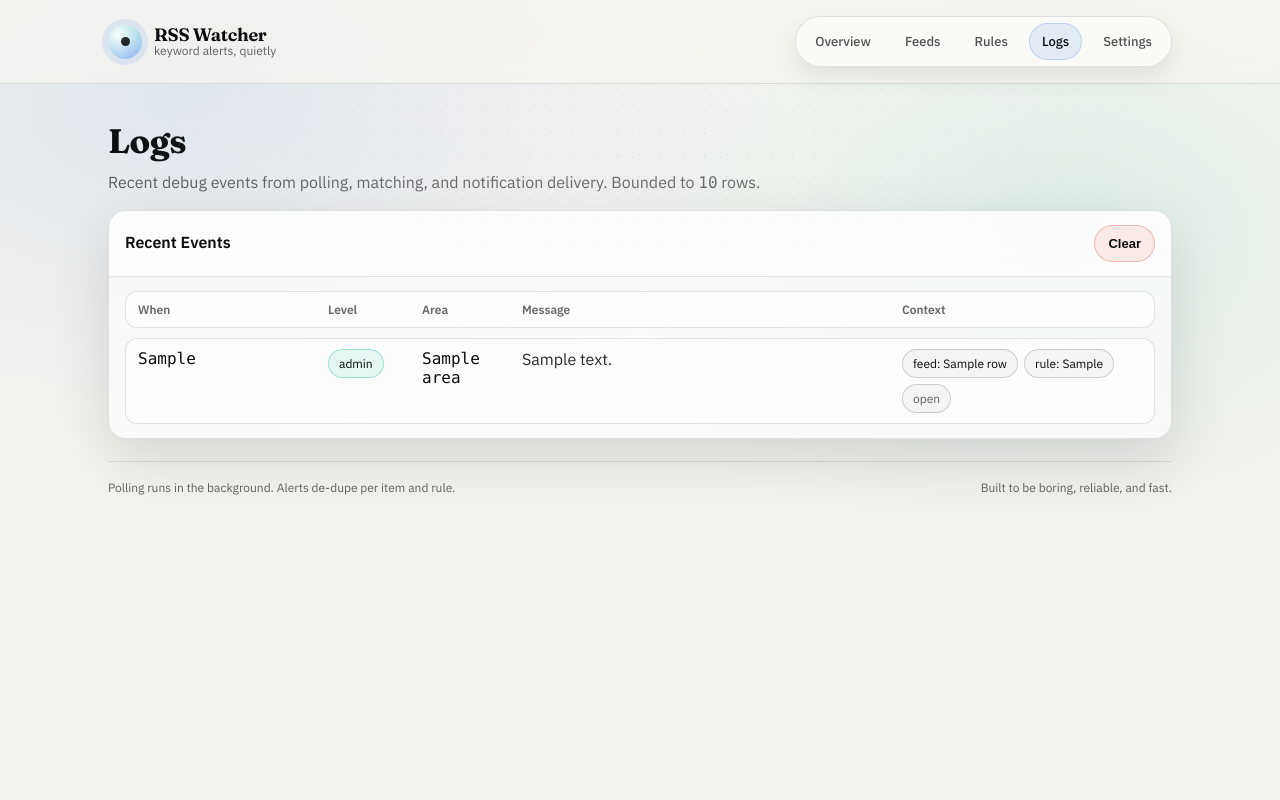
After one commit to cjwillin/rss-watcher, a FastAPI app: template rss_watcher/templates/logs.html in a window 1280 px wide. The commit adds this page. Run offline with FastAPI, Linux system fonts and the light colour scheme; the template is opened without the code that fills it: most values are stand-ins (such as "Sample title", 1, 10 or a date in 2020).

Commit message:
Add logs tab and end-to-end test
- App log table + /logs UI for debug visibility\n- Log poll/feed/match/notify outcomes\n- Add pytest+respx e2e test + CI step

```diff
--- /dev/null
+++ b/requirements-dev.txt
@@ -0,0 +1,3 @@
+pytest==8.3.4
+pytest-asyncio==0.25.3
+respx==0.22.0
--- a/rss_watcher/main.py
+++ b/rss_watcher/main.py
@@ -206,3 +206,34 @@ def settings_save(
         db.kv_set(con, "smtp_from", smtp_from.strip())
         db.kv_set(con, "smtp_to", smtp_to.strip())
     return RedirectResponse("/settings", status_code=303)
+
+
+@app.get("/logs", response_class=HTMLResponse)
+def logs_page(request: Request):
+    with db.connect() as con:
+        rows = con.execute(
+            """
+            SELECT l.id, l.ts, l.level, l.area, l.message, l.feed_id, l.rule_id, l.entry_link, l.error,
+                   f.name AS feed_name,
+                   r.keyword AS rule_keyword
+            FROM app_log l
+            LEFT JOIN feeds f ON f.id = l.feed_id
+            LEFT JOIN rules r ON r.id = l.rule_id
+            ORDER BY l.id DESC
+            LIMIT 250
+            """
+        ).fetchall()
+        max_rows = (db.kv_get(con, "log_max_rows", "2000") or "2000").strip()
+    return templates.TemplateResponse(
+        request,
+        "logs.html",
+        {"rows": rows, "max_rows": max_rows},
+    )
+
+
+@app.post("/logs/clear")
+def logs_clear():
+    with db.connect() as con:
+        con.execute("DELETE FROM app_log")
+        db.log_write(con, level="info", area="ui", message="logs cleared")
+    return RedirectResponse("/logs", status_code=303)
--- a/rss_watcher/static/app.css
+++ b/rss_watcher/static/app.css
@@ -426,3 +426,65 @@ input:focus, select:focus{
 @media (prefers-reduced-motion: reduce){
   .lift{ animation:none; }
 }
+
+.table{
+  display:grid;
+  gap: 10px;
+}
+.t-head{
+  display:grid;
+  grid-template-columns: 180px 84px 90px minmax(240px, 1fr) 240px;
+  gap: 10px;
+  padding: 10px 12px;
+  border: 1px solid var(--line);
+  border-radius: var(--radius2);
+  background: rgba(255,255,255,.70);
+  font-size: 12px;
+  color: var(--muted);
+  font-weight: 600;
+}
+.t-row{
+  border: 1px solid var(--line);
+  border-radius: var(--radius2);
+  background: rgba(255,255,255,.62);
+  overflow:hidden;
+}
+.t-row.is-err{
+  border-color: rgba(217,45,32,.20);
+  background: rgba(217,45,32,.05);
+}
+.t-sum{
+  list-style:none;
+  display:grid;
+  grid-template-columns: 180px 84px 90px minmax(240px, 1fr) 240px;
+  gap: 10px;
+  padding: 10px 12px;
+  cursor:pointer;
+  align-items:start;
+}
+.t-sum::-webkit-details-marker{ display:none; }
+.t-msg{
+  color: rgba(11,12,14,.88);
+}
+.t-ctx{
+  display:flex;
+  flex-wrap:wrap;
+  gap: 6px;
+  justify-content:flex-start;
+}
+.pre{
+  margin: 0;
+  padding: 12px;
+  border-top: 1px solid var(--line);
+  background: rgba(11,12,14,.03);
+  overflow:auto;
+  font-size: 12px;
+  line-height: 1.35;
+}
+@media (max-width: 980px){
+  .t-head{ display:none; }
+  .t-sum{
+    grid-template-columns: 1fr;
+    gap: 8px;
+  }
+}
--- a/rss_watcher/templates/base.html
+++ b/rss_watcher/templates/base.html
@@ -26,6 +26,7 @@
           <a class="navlink {% if active == 'home' %}is-active{% endif %}" href="/">Overview</a>
           <a class="navlink {% if active == 'feeds' %}is-active{% endif %}" href="/feeds">Feeds</a>
           <a class="navlink {% if active == 'rules' %}is-active{% endif %}" href="/rules">Rules</a>
+          <a class="navlink {% if active == 'logs' %}is-active{% endif %}" href="/logs">Logs</a>
           <a class="navlink {% if active == 'settings' %}is-active{% endif %}" href="/settings">Settings</a>
         </nav>
       </div>
--- /dev/null
+++ b/rss_watcher/templates/logs.html
@@ -0,0 +1,52 @@
+{% set active = 'logs' %}
+{% extends "base.html" %}
+{% block content %}
+  <section class="page-h">
+    <h2>Logs</h2>
+    <p class="muted">Recent debug events from polling, matching, and notification delivery. Bounded to <span class="mono">{{ max_rows }}</span> rows.</p>
+  </section>
+
+  <section class="grid">
+    <div class="card wide">
+      <div class="card-h">
+        <div class="card-t">Recent Events</div>
+        <form method="post" action="/logs/clear" onsubmit="return confirm('Clear all logs?');">
+          <button class="btn danger" type="submit">Clear</button>
+        </form>
+      </div>
+      <div class="card-b">
+        {% if rows %}
+          <div class="table">
+            <div class="t-head">
+              <div>When</div>
+              <div>Level</div>
+              <div>Area</div>
+              <div>Message</div>
+              <div>Context</div>
+            </div>
+            {% for r in rows %}
+              <details class="t-row {% if r.level == 'error' %}is-err{% endif %}">
+                <summary class="t-sum">
+                  <div class="mono">{{ r.ts }}</div>
+                  <div><span class="pill {% if r.level == 'error' %}bad{% else %}good{% endif %}">{{ r.level }}</span></div>
+                  <div class="mono">{{ r.area }}</div>
+                  <div class="t-msg">{{ r.message }}</div>
+                  <div class="t-ctx">
+                    {% if r.feed_name %}<span class="pill">feed: {{ r.feed_name }}</span>{% endif %}
+                    {% if r.rule_keyword %}<span class="pill">rule: {{ r.rule_keyword }}</span>{% endif %}
+                    {% if r.entry_link %}<a class="pill link" href="{{ r.entry_link }}" target="_blank" rel="noreferrer">open</a>{% endif %}
+                  </div>
+                </summary>
+                {% if r.error %}
+                  <pre class="pre">{{ r.error }}</pre>
+                {% endif %}
+              </details>
+            {% endfor %}
+          </div>
+        {% else %}
+          <div class="empty">No logs yet. Add a feed + rule, then wait for the next poll (or restart the service).</div>
+        {% endif %}
+      </div>
+    </div>
+  </section>
+{% endblock %}
```
Also changed, not shown: docs/testing.md (added, +37 -0 lines), rss_watcher/db.py (+49 -0 lines), rss_watcher/watcher.py (+76 -2 lines), tests/test_watcher_e2e.py (added, +80 -0 lines), .github/workflows/ci.yml.
